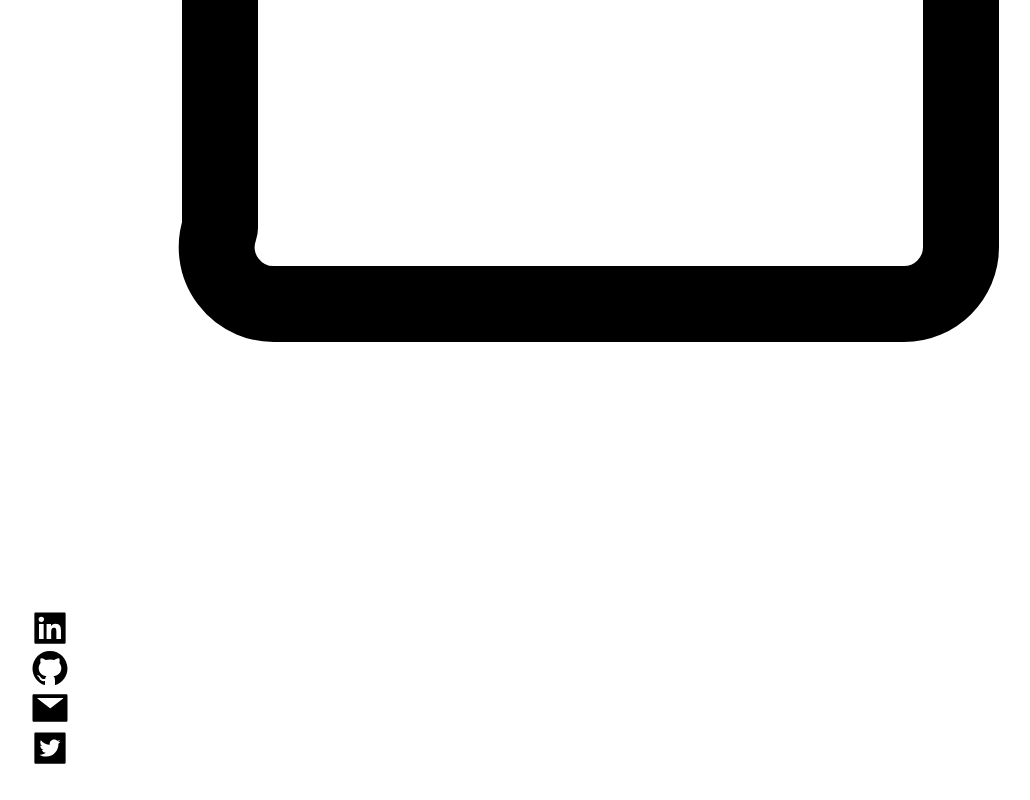
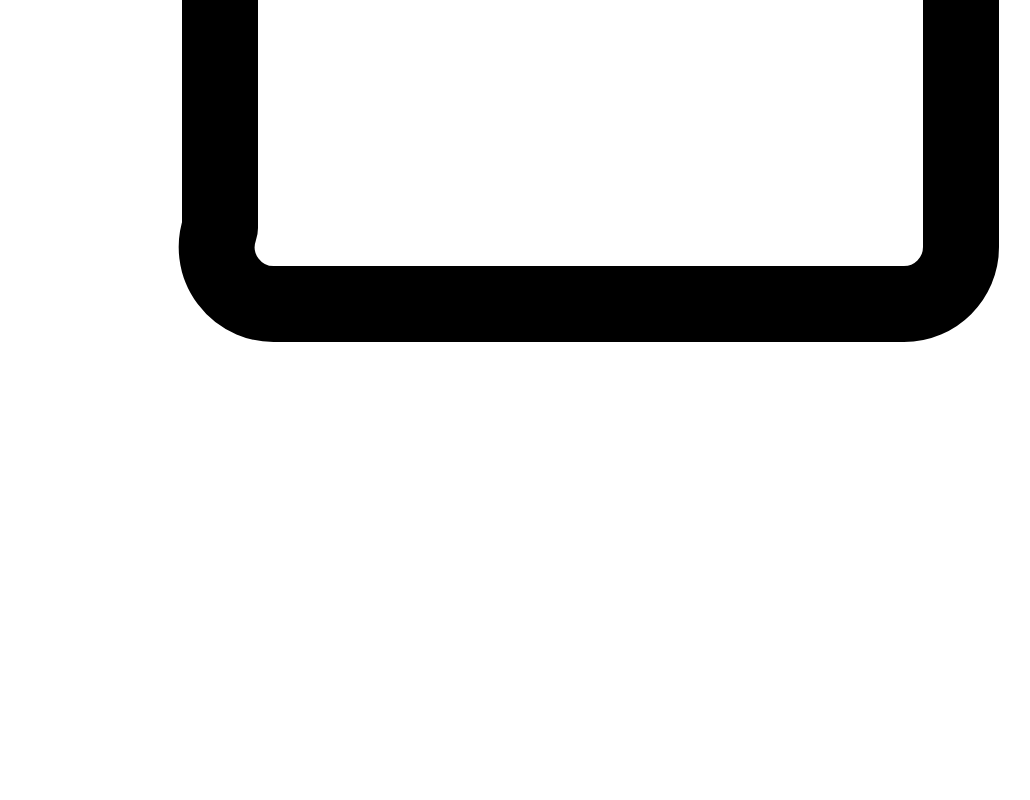
Before and after one commit to 1012abhi/abhishekmaheshwari, a React (Vite) app: page /about in a window 1280 px wide. Shown: the part 3528-4328 px from the top of the page, without its empty margins (2-1032 px from the left). After the commit the page ends 4168 px from the top, so only its background shows below. Built offline with nearby package versions, Linux system fonts and the light colour scheme.

Commit message:
remove contact from without home page

```diff
--- a/src/Components/About.jsx
+++ b/src/Components/About.jsx
@@ -29,7 +29,7 @@ function About() {
 
         <Button />
       <div className=''>
-        <Contact />
+        {/* <Contact /> */}
       </div>
     </>
   )
--- a/src/Components/Projects.jsx
+++ b/src/Components/Projects.jsx
@@ -65,7 +65,7 @@ function ProjectCard() {
 
             </div>
             <div className=' '>
-        <Contact />
+        {/* <Contact /> */}
       </div>
 
             <p className=' text-4xl mb-12 mt-14 pt-0 max-sm:text-3xl text-[#656465]'><b>Github Projects Repo</b></p>
```
